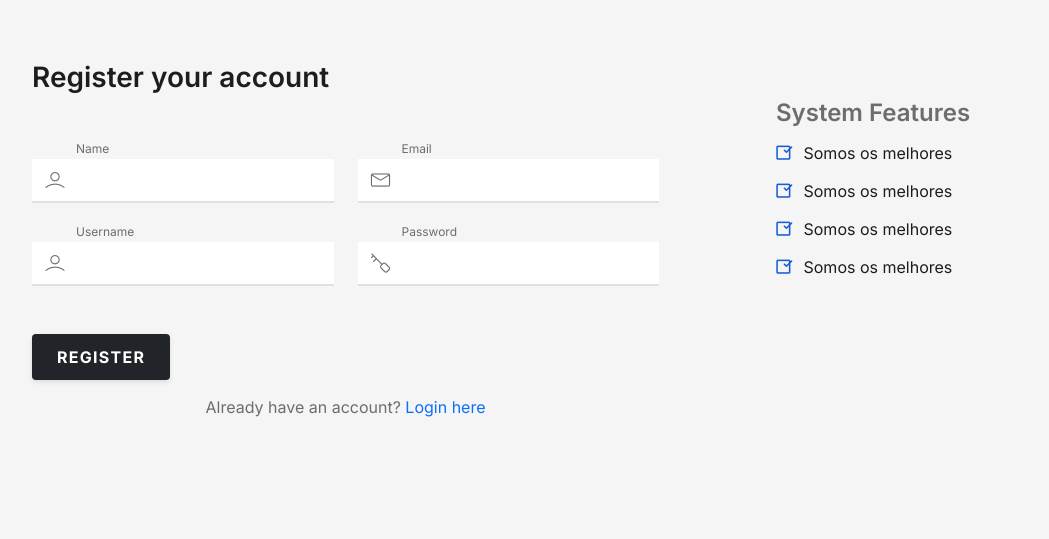
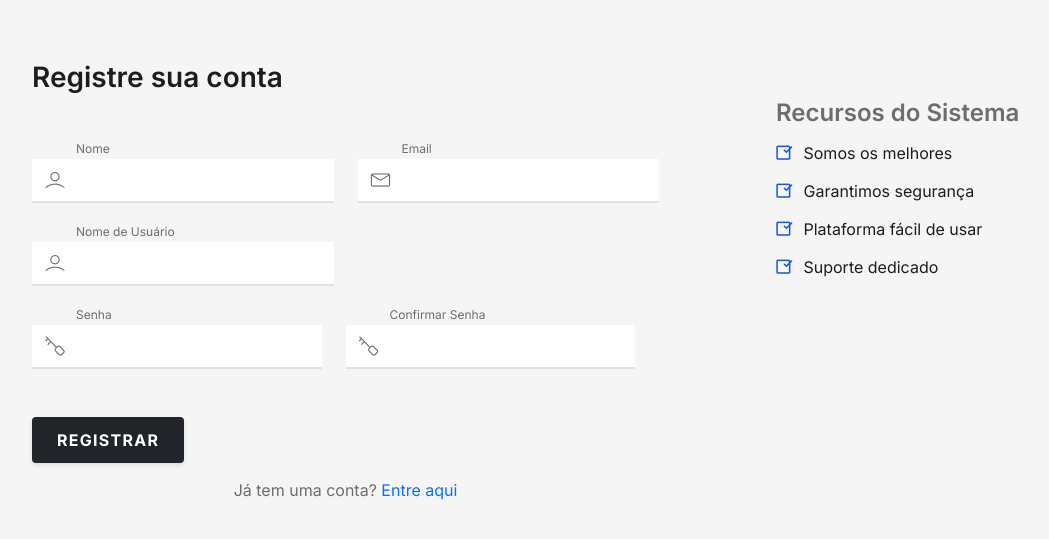
Before and after one commit to GuiBublitz/stockApi, a Node server app: page /register in a window 1280 px wide. Shown: the top 539 px of the page, without its empty margins (62-1111 px from the left). Run offline with Node 20, Linux system fonts and the light colour scheme; some libraries are stand-ins or nearby versions.

Commit message:
implementing login feedback

```diff
--- a/routes/authRoutes.js
+++ b/routes/authRoutes.js
@@ -14,8 +14,8 @@ router.post('/login', (req, res) => {
 
     getUserByUsername(username, (err, user) => {
         if (err || !user) {
-            logger.withUser('Guest').error(`Invalid login attempt for username: ${username}`);
-            return res.status(400).send('Invalid username or password');
+            logger.withUser('Guest').error(`Tentativa de login inválida para o nome de usuário: ${username}`);
+            return res.render('login', { title: 'Login', showNav: false,  username: username, error: 'Senha ou usuário incorretos. Tente novamente.' });
         }
 
         bcrypt.compare(password, user.password, (err, result) => {
@@ -25,11 +25,11 @@ router.post('/login', (req, res) => {
                 req.session.email = user.email;
                 req.session.username = user.username;
 
-                logger.withUser(username).info(`User ${username} logged in successfully`);
+                logger.withUser(username).info(`Usuário ${username} logado com sucesso.`);
                 return res.redirect('/');
             } else {
-                logger.withUser(username).error('Invalid password for username: ' + username);
-                return res.status(400).send('Invalid username or password');
+                logger.withUser(username).error('Senha inválida para o nome de usuário: ' + username);
+                return res.render('login', { title: 'Login', showNav: false,  username: username, error: 'Senha ou usuário incorretos. Tente novamente.' });
             }
         });
     });
--- a/server.js
+++ b/server.js
@@ -21,7 +21,11 @@ const sessionMiddleware = session({
   secret: process.env.SECRETE_KEY,
   resave: false,
   saveUninitialized: true,
-  cookie: { secure: process.env.HTTPS_ONLY === 'true' }
+  cookie: {
+    secure: process.env.HTTPS_ONLY === 'true',
+    httpOnly: true,
+    maxAge: 24 * 60 * 60 * 1000,
+  }
 });
 
 app.use(sessionMiddleware);
--- a/views/layout.ejs
+++ b/views/layout.ejs
@@ -17,7 +17,7 @@
 </head>
 
 <body>
-    <% if (showNav) { %>
+    <% if (typeof showNav !== 'undefined' && showNav == true) { %>
         <%- include('partials/nav') %>
     <% } %>
 
--- a/views/register.ejs
+++ b/views/register.ejs
@@ -8,21 +8,17 @@
       <div class="row">
         <div class="col-xl-7 col-lg-8">
           <div class="section-title mt-45">
-            <h3 class="title">Register your account</h3>
+            <h3 class="title">Registre sua conta</h3>
           </div>
           <div class="contact-form form-style-four mt-15">
-            <form method="POST" action="/register">
+            <form method="POST" action="/register" id="registerForm">
               <div class="row">
                 <div class="col-md-6">
                   <div class="form-input mt-15">
-                    <label>Name</label>
+                    <label>Nome</label>
                     <div class="input-items default">
                       <i class="lni lni-user"></i>
-                      <input
-                        type="text"
-                        name="name"
-                        required
-                      />
+                      <input type="text" name="name" required />
                     </div>
                   </div>
                 </div>
@@ -31,59 +27,67 @@
                     <label>Email</label>
                     <div class="input-items default">
                       <i class="lni lni-envelope"></i>
-                      <input
-                        type="email"
-                        name="email"
-                        required
-                      />
+                      <input type="email" name="email" required />
                     </div>
                   </div>
                 </div>
                 <div class="col-md-6">
                   <div class="form-input mt-15">
-                    <label>Username</label>
+                    <label>Nome de Usuário</label>
                     <div class="input-items default">
                       <i class="lni lni-user"></i>
-                      <input
-                        type="text"
-                        name="username"
-                        required
-                      />
+                      <input type="text" name="username" required />
                     </div>
                   </div>
                 </div>
+                <div class="row">
                   <div class="col-md-6">
                     <div class="form-input mt-15">
-                    <label>Password</label>
+                      <label>Senha <span id="password-strength-text" style="color: green; font-size: 0.9rem;"></span></label>
                       <div class="input-items default">
                         <i class="lni lni-key"></i>
                         <input
                           type="password"
                           name="password"
+                          id="password"
                           required
                         />
                       </div>
+                      <!-- Indicador de força da senha -->
+                      <small id="passwordStrength" class="text-muted"></small>
                     </div>
                   </div>
+
+                  <!-- Campo Confirmar Senha -->
+                  <div class="col-md-6">
+                    <div class="form-input mt-15">
+                      <label>Confirmar Senha</label>
+                      <div class="input-items default">
+                        <i class="lni lni-key"></i>
+                        <input
+                          type="password"
+                          name="confirm_password"
+                          id="confirm_password"
+                          required
+                        />
+                      </div>
+                      <small id="passwordMatch" class="text-muted"></small>
+                    </div>
+                  </div>
+                </div>
+
+
                 <div class="col-md-12">
                   <div class="single-form mt-5">
                     <div class="input-form rounded-buttons">
-                      <button
-                        class="btn primary-btn"
-                        type="submit"
-                      >
-                        Register
-                      </button>
+                      <button class="btn primary-btn" type="submit">Registrar</button>
                     </div>
                   </div>
                   <!-- single form -->
                 </div>
                 <div class="col-md-12">
                   <div class="form-input text-center mt-15">
-                    <p class="text">
-                      Already have an account?
-                      <a href="/login">Login here</a>
-                    </p>
+                    <p class="text">Já tem uma conta? <a href="/login">Entre aqui</a></p>
                   </div>
                 </div>
               </div>
@@ -92,13 +96,13 @@
         </div>
         <div class="col-xl-4 col-lg-4 col-md-6 col-sm-8 offset-xl-1">
           <div class="list-style mt-5">
-            <h4 class="list-title">System Features</h4>
+            <h4 class="list-title">Recursos do Sistema</h4>
             <div class="list-style-two">
               <ul>
                 <li><i class="lni lni-check-box"></i> Somos os melhores</li>
-                <li><i class="lni lni-check-box"></i> Somos os melhores</li>
-                <li><i class="lni lni-check-box"></i> Somos os melhores</li>
-                <li><i class="lni lni-check-box"></i> Somos os melhores</li>
+                <li><i class="lni lni-check-box"></i> Garantimos segurança</li>
+                <li><i class="lni lni-check-box"></i> Plataforma fácil de usar</li>
+                <li><i class="lni lni-check-box"></i> Suporte dedicado</li>
               </ul>
             </div>
           </div>
@@ -108,3 +112,60 @@
     </div>
   </section>
 </div>
+<script>
+  function checkPasswordStrength(password) {
+      let strength = 0;
+
+      if (password.length >= 8) strength++;
+
+      if (/[A-Z]/.test(password)) strength++;
+
+      if (/\d/.test(password)) strength++;
+
+      if (/[@$!%*?&#]/.test(password)) strength++;
+
+      return strength;
+  }
+
+  function updatePasswordStrengthMessage(strength) {
+      const messages = [
+          { text: 'Força: Muito Fraca', color: 'red' },
+          { text: 'Força: Fraca', color: 'orange' },
+          { text: 'Força: Média', color: 'yellow' },
+          { text: 'Força: Boa', color: 'lightgreen' },
+          { text: 'Força: Forte', color: 'green' }
+      ];
+
+      passwordStrength.textContent = messages[strength].text;
+      passwordStrength.style.color = messages[strength].color;
+  }
+
+  function checkPasswordMatch(password, confirmPassword) {
+      if (confirmPassword !== password) {
+          confirmPasswordField.setCustomValidity('As senhas não coincidem.');
+          passwordMatchText.textContent = 'As senhas não coincidem.';
+          passwordMatchText.style.color = 'red';
+      } else {
+          confirmPasswordField.setCustomValidity('');
+          passwordMatchText.textContent = '';
+          passwordMatchText.style.color = 'green';
+      }
+  }
+
+  const passwordField = document.getElementById('password');
+  const passwordStrength = document.getElementById('passwordStrength');
+  const passwordMatchText = document.getElementById('passwordMatch');
+  const confirmPasswordField = document.getElementById('confirm_password');
+
+  passwordField.addEventListener('input', function () {
+      const password = passwordField.value;
+      const strength = checkPasswordStrength(password);
+      updatePasswordStrengthMessage(strength);
+  });
+
+  document.getElementById('registerForm').addEventListener('input', function () {
+      const password = passwordField.value;
+      const confirmPassword = confirmPasswordField.value;
+      checkPasswordMatch(password, confirmPassword);
+  });
+</script>
```
Also changed, not shown: public/main/login/login.js (added, +13 -0 lines), views/login.ejs (+38 -15 lines). Lines whose indentation alone changed are shown as unchanged.
